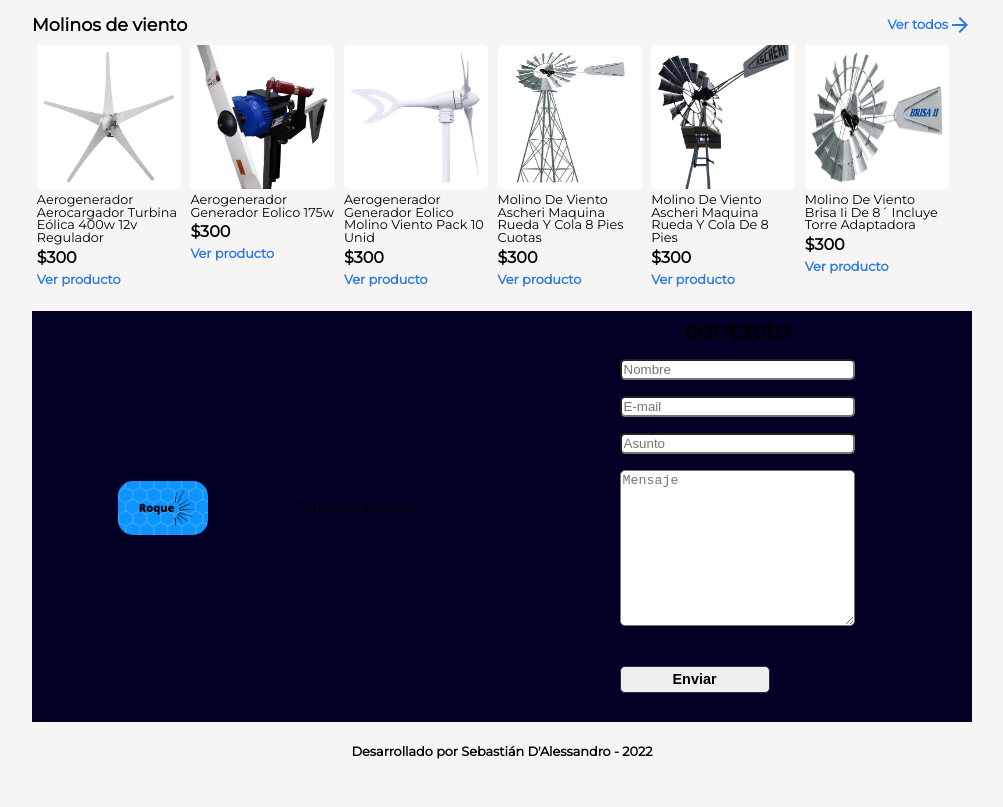
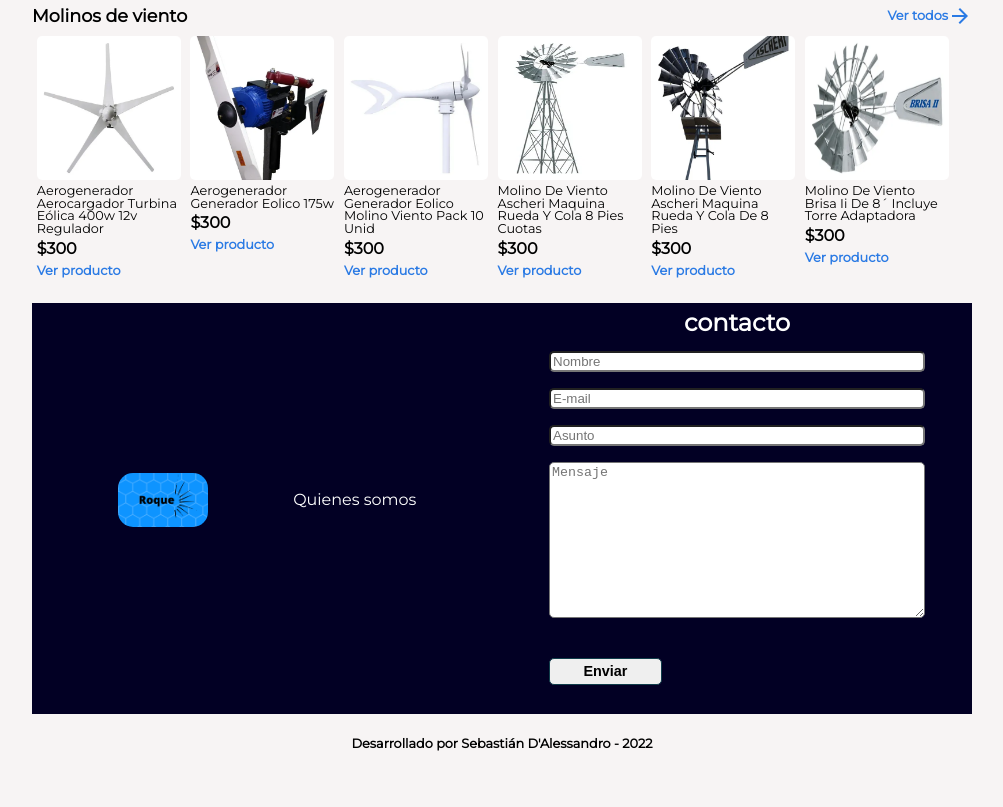
Before and after one commit to SebaDAlessandro/ecommercesolares, a plain HTML site: page index.html in a window 1280 px wide. Shown: the part 1270-2077 px from the top of the page, without its empty margins (138-1141 px from the left). Drawn offline with nearby package versions, Linux system fonts and the light colour scheme.

Commit message:
se realiza responsividad de las secciones contacto, header y productos

```diff
--- a/css/bases.css
+++ b/css/bases.css
@@ -43,9 +43,9 @@
     padding: 0.3rem 0.8rem;
 }
 
-@media screen and (min-width: 1024px) {
+/* @media screen and (min-width: 1024px) {
     .container {
         padding-left: calc((100% - 940px)/2);
         padding-right: calc((100% - 940px)/2);
     }
-}
+} */
--- a/css/contacto.css
+++ b/css/contacto.css
@@ -1,12 +1,18 @@
 .contacto {
     background: var(--background-mobile-azul);
+    color: var(--fuente-blanco);
     padding-bottom: 1.5rem;
     padding-top: 0.5rem;
 }
 
 .contacto__container {
     display: flex;
-    flex-direction: row;
+    flex-direction: column;
+    align-items: center;
+}
+
+.nav__log {
+    display: none;
 }
 
 .contacto__empresa {
@@ -43,7 +49,8 @@
 .contacto__formulario {
     display: flex;
     flex-direction: column;
-    width: 100%;
+    width: 200px;
+
 }
 
 .contacto__input {
@@ -56,6 +63,7 @@
     margin-bottom: 0.3rem;
     margin-top: 0.5rem;
     transition: 1s;
+    width: 100%;
 }
 
 .contacto__boton:hover {
@@ -63,14 +71,23 @@
     color: var(--fuente-blanco);
  }
 
-@media screen and (min-width: 768px) {
+@media screen and (min-width: 1024px) {
 
-      .contacto__formulario {
-        width: 50%;
+    .contacto__container {
+        display: flex;
+        flex-direction: row;
+    }
+
+    .contacto__formulario {
+        width: 80%;
     }
 
     .contacto__boton {
-        width: 150px;
+        width: 30%;
+    }
+
+    .nav__log {
+       display: flex;
     }
 
 }
--- a/css/header.css
+++ b/css/header.css
@@ -9,8 +9,7 @@
 }
 
 .nav__log {
-    border-radius: 15px;
-    width: 90px;
+    display: none;
 }
 
 .nav__interaccion-btn {
@@ -29,8 +28,10 @@
     height: 25px;
 }
 
-@media screen and (max-width: 320px) {
+@media screen and (min-width: 1024px) {
     .nav__log {
-        display: none;
+        display: flex;
+        border-radius: 15px;
+        width: 90px;
     }
 }
--- a/css/productos.css
+++ b/css/productos.css
@@ -5,6 +5,10 @@
 /* quitar esta propiedad para ver el selector promociones */
 /*     display: none;
  */}
+
+.container {
+    padding: 1px;
+}
 
 .productos__paneles, .productos__lamparas, .productos__accesorios, .productos__molinos {
     display: flex;
@@ -35,7 +39,8 @@
 
 .productos__seleccion {
     display: flex;
-    flex-direction: row;
+    flex-wrap: wrap;
+    justify-content: center;
 }
 
 .producto__detalle-min {
@@ -66,14 +71,28 @@
     font-weight: 700;
 }
 
-@media screen and (max-width: 320px) {
-    .container {
-        padding: 1px;
-    }
+
+@media screen and (min-width: 768px) {
 
     .productos__seleccion {
-        flex-wrap: wrap;
-        justify-content: center;
+        display: flex;
+        flex-wrap: nowrap;
+        justify-content: flex-start;
+        overflow: hidden;
     }
 
 }
+
+@media screen and (min-width: 1024px) {
+
+    .productos__seleccion {
+        flex-direction: row;
+    }
+
+
+    .container {
+        padding-left: calc((100% - 940px)/2);
+        padding-right: calc((100% - 940px)/2);
+    }
+
+}
```
